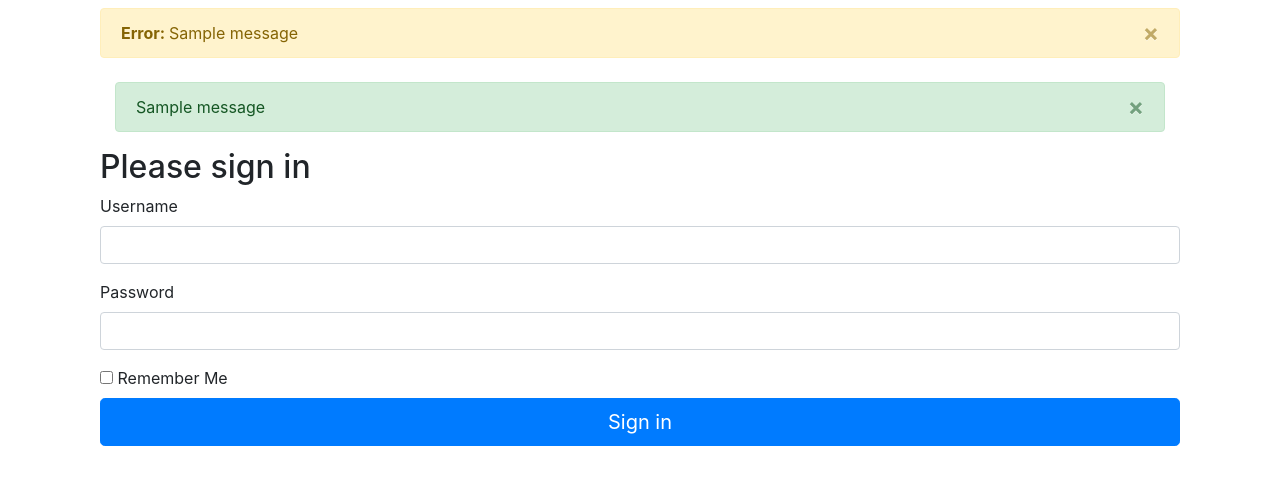
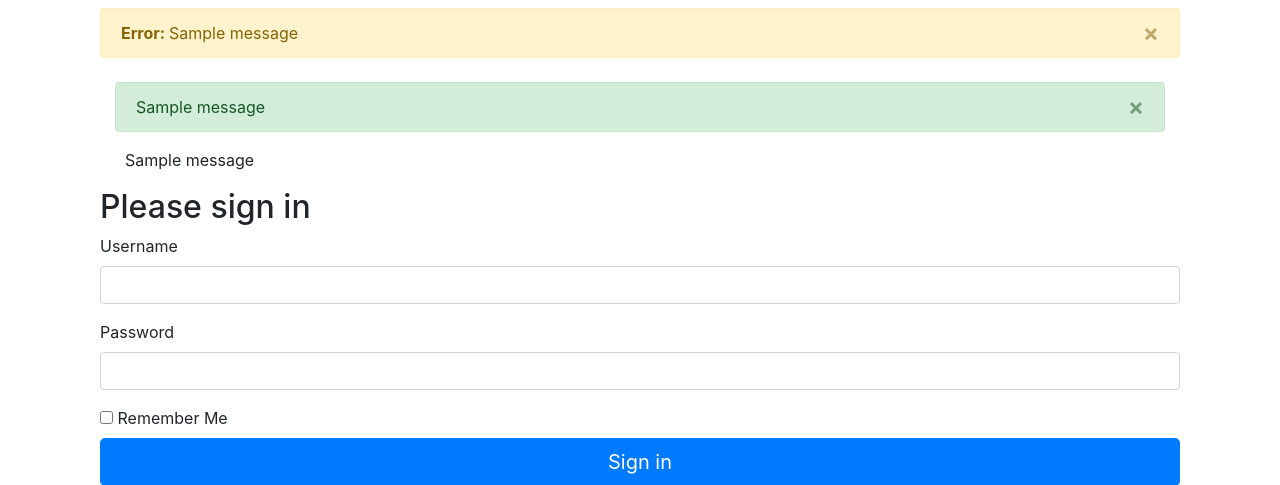
Before and after one commit to thejasonlee/twitter_clone, a Flask app: page /signin in a window 1280 px wide. Shown: the part 56-541 px from the top of the page. Run offline with Flask 2, Linux system fonts and the light colour scheme; tables that the repository leaves empty hold one stand-in row (values such as "Sample post"); one stand-in notice (Sample message) is shown; some libraries are stand-ins or nearby versions.

Commit message:
render flash at signIn

```diff
--- a/project/templates/signIn.html
+++ b/project/templates/signIn.html
@@ -1,6 +1,18 @@
 {% extends "layout.html" %}
 {% import "bootstrap/wtf.html" as wtf %}
 {% block content %}
+
+
+{% with messages = get_flashed_messages() %}
+  {% if messages %}
+    <ul class=flashes>
+    {% for message in messages %}
+      {{ message }}
+    {% endfor %}
+    </ul>
+  {% endif %}
+{% endwith %}
+
 	<!-- html for login form -->
 	<div class="container">
 
```
